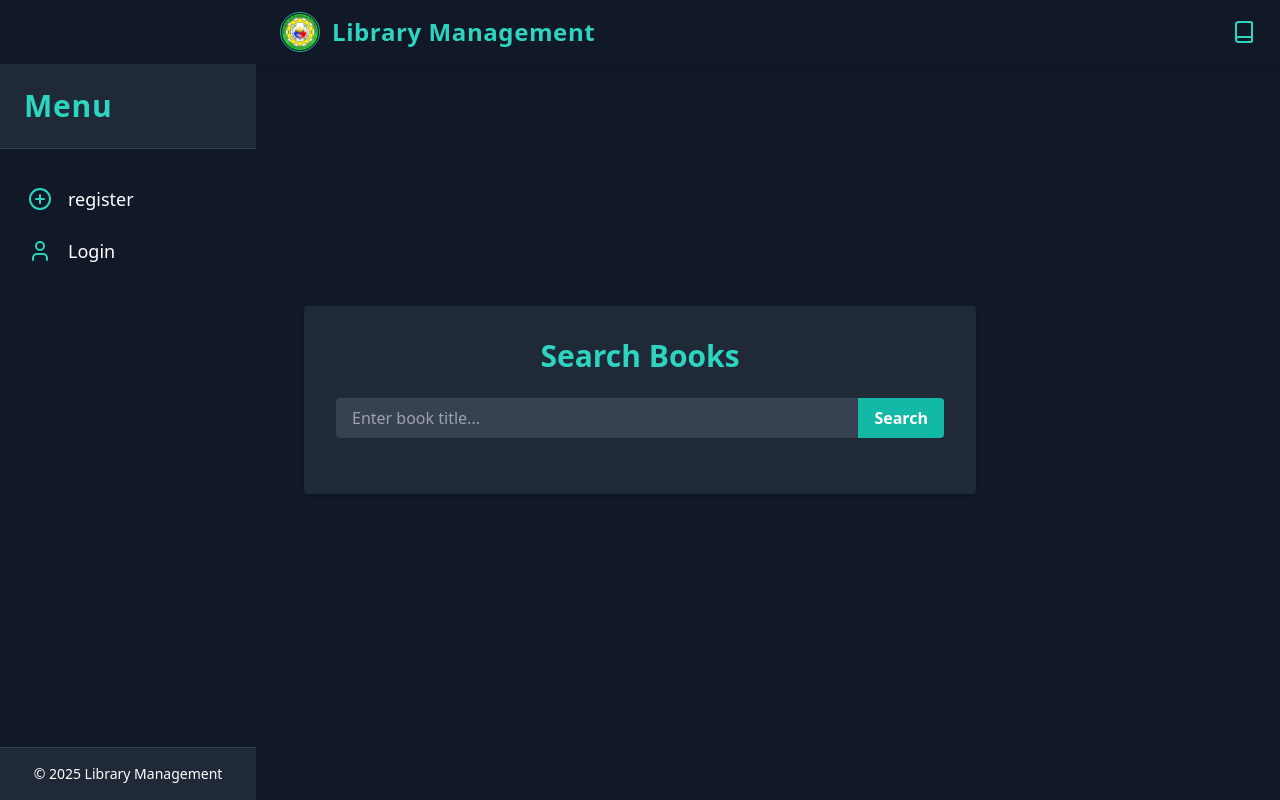
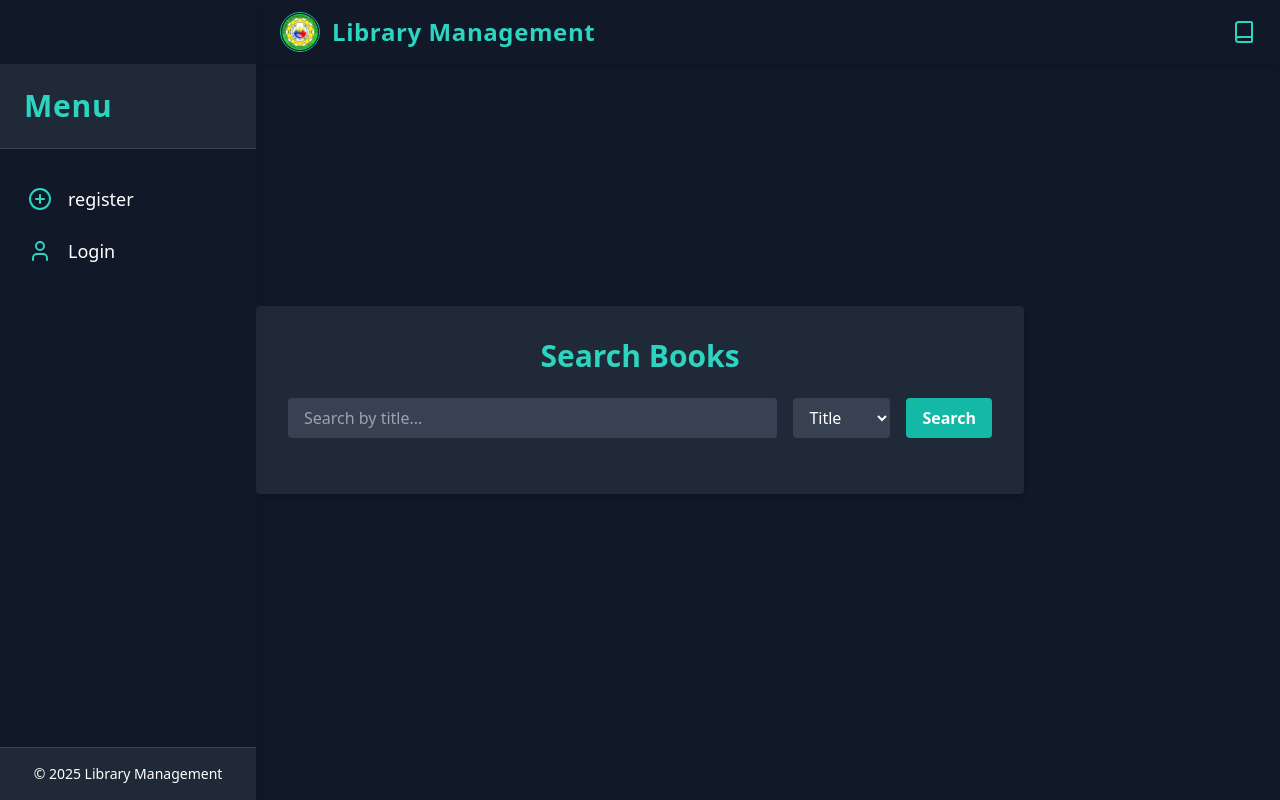
Before and after one commit to PotatoCodder/library-management_frontend, a React (Vite) app: page /search-book in a window 1280 px wide. Built offline with nearby package versions, Linux system fonts and the light colour scheme.

Commit message:
goods na update na ang book search

```diff
--- a/src/components/BookSearch.jsx
+++ b/src/components/BookSearch.jsx
@@ -2,6 +2,7 @@ import React, { useState, useEffect } from 'react';
 
 export default function BookSearch() {
   const [query, setQuery] = useState('');
+  const [filterBy, setFilterBy] = useState('title');
   const [results, setResults] = useState([]);
   const [loading, setLoading] = useState(false);
   const [message, setMessage] = useState('');
@@ -17,17 +18,19 @@ export default function BookSearch() {
       const res = await fetch('http://localhost:3001/books');
       const books = await res.json();
 
-      const filtered = books.filter(book =>
-        book.title.toLowerCase().includes(query.toLowerCase())
-      );
+      const filtered = books.filter((book) => {
+        const targetValue = book[filterBy]?.toString().toLowerCase();
+        return targetValue?.includes(query.toLowerCase());
+      });
 
       if (filtered.length === 0) {
         setIsSuccess(false);
         setMessage('❌ No books found.');
+        setResults([]);
       } else {
-        setResults(filtered);
         setIsSuccess(true);
         setMessage(`✅ Found ${filtered.length} book(s)!`);
+        setResults(filtered);
       }
     } catch (error) {
       console.error('Error fetching books:', error);
@@ -45,30 +48,41 @@ export default function BookSearch() {
     }
   }, [query]);
 
-  const handleOkClick = () => {
-    setMessage('');
-  };
-
   return (
     <div className="min-h-screen flex items-center justify-center bg-gray-900 px-4 py-10 relative">
-      <div className="bg-gray-800 p-8 rounded shadow-md w-full max-w-2xl">
+      <div className="bg-gray-800 p-8 rounded shadow-md w-full max-w-3xl">
         <h2 className="text-3xl font-bold text-center text-teal-400 mb-6">Search Books</h2>
 
-        <div className="flex mb-6">
+        <div className="flex flex-col md:flex-row gap-4 mb-6">
           <input
             type="text"
-            placeholder="Enter book title..."
+            placeholder={`Search by ${filterBy}...`}
             value={query}
             onChange={(e) => setQuery(e.target.value)}
-            className="flex-grow px-4 py-2 rounded-l bg-gray-700 text-white focus:outline-none focus:ring-2 focus:ring-teal-500"
+            className="flex-grow px-4 py-2 rounded bg-gray-700 text-white focus:outline-none focus:ring-2 focus:ring-teal-500"
           />
+          <select
+            value={filterBy}
+            onChange={(e) => setFilterBy(e.target.value)}
+            className="px-3 py-2 rounded bg-gray-700 text-white focus:outline-none focus:ring-2 focus:ring-teal-500"
+          >
+            <option value="title">Title</option>
+            <option value="author">Author</option>
+            <option value="year">Year</option>
+          </select>
           <button
             onClick={handleSearch}
-            className="px-4 py-2 bg-teal-500 hover:bg-teal-600 text-white font-semibold rounded-r transition duration-200"
+            className="px-4 py-2 bg-teal-500 hover:bg-teal-600 text-white font-semibold rounded transition duration-200"
           >
             {loading ? 'Searching...' : 'Search'}
           </button>
         </div>
+
+        {message && (
+          <div className={`text-center mb-4 font-semibold ${isSuccess ? 'text-green-400' : 'text-red-400'}`}>
+            {message}
+          </div>
+        )}
 
         <div className="grid grid-cols-1 md:grid-cols-2 gap-4">
           {results.map((book) => (
@@ -76,11 +90,17 @@ export default function BookSearch() {
               key={book.id}
               className="bg-gray-700 rounded-lg shadow-md p-4 flex space-x-4 items-start"
             >
-              <img
-                src={book.image}
-                alt={book.title}
-                className="w-20 h-28 object-cover rounded border border-gray-600"
-              />
+              {book.cover ? (
+                <img
+                  src={book.cover}
+                  alt={book.title}
+                  className="w-20 h-28 object-cover rounded border border-gray-600"
+                />
+              ) : (
+                <div className="w-20 h-28 bg-gray-600 flex items-center justify-center text-white text-xs rounded border border-gray-600">
+                  No Image
+                </div>
+              )}
               <div>
                 <h3 className="text-teal-300 text-lg font-semibold">{book.title}</h3>
                 <p className="text-gray-300">by {book.author}</p>
@@ -90,22 +110,6 @@ export default function BookSearch() {
           ))}
         </div>
       </div>
-
-      {message && (
-        <div className="absolute inset-0 bg-black bg-opacity-50 flex items-center justify-center z-50">
-          <div className="bg-white text-black rounded-lg shadow-lg p-6 max-w-sm w-full text-center">
-            <p className={`mb-4 font-semibold ${isSuccess ? 'text-green-600' : 'text-red-600'}`}>
-              {message}
-            </p>
-            <button
-              onClick={handleOkClick}
-              className="bg-teal-500 text-white px-4 py-2 rounded hover:bg-teal-600 transition duration-200"
-            >
-              OK
-            </button>
-          </div>
-        </div>
-      )}
     </div>
   );
 }
```
